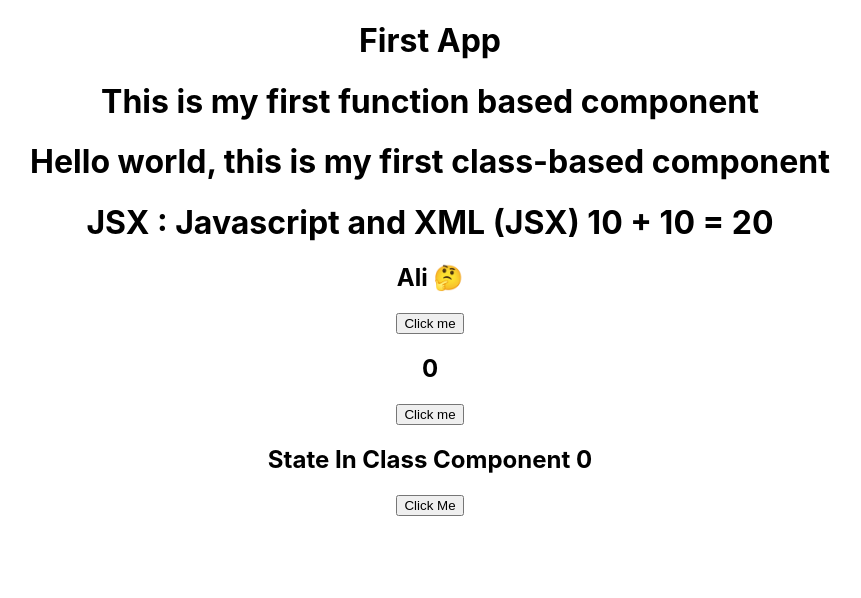
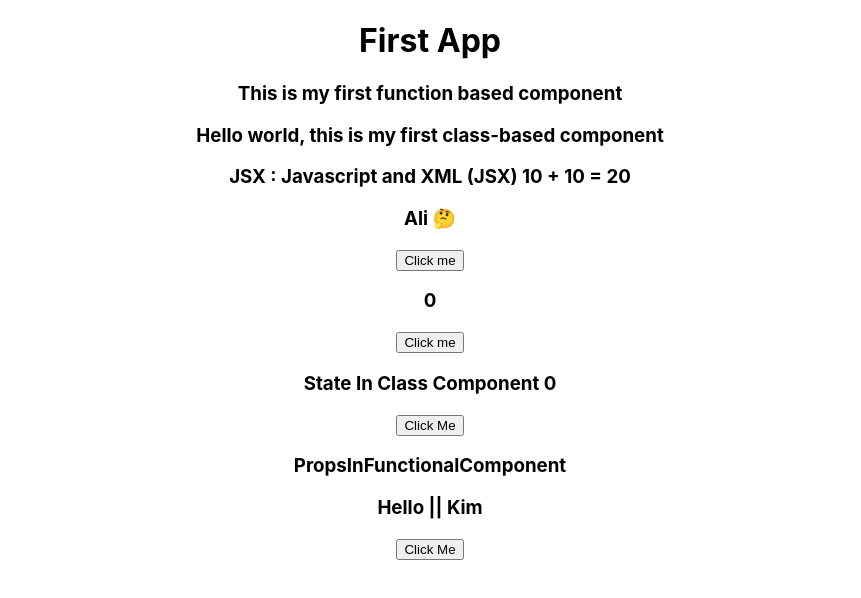
Before and after one commit to Khushboo-Jamali/new-project, a React (Create React App) app: page / in a window 1280 px wide. Shown: the top 598 px of the page, without its empty margins (210-1071 px from the left). Built offline with nearby package versions, Linux system fonts and the light colour scheme.

Commit message:
Props in functional component

```diff
--- a/src/App.js
+++ b/src/App.js
@@ -6,18 +6,33 @@ import JSX from "./JSX";
 import ClickEvent from "./ClickEvent";
 import StateInFunctionalComponent from "./StateInFunctionalComponent";
 import StateInClassComponent from "./StateInClassComponent";
+import PropsInFunctionalComponent from "./PropsInFunctionalComponent";
+import { useState } from "react";
 
 function App() {
+  const [realName, setName] = useState("Kim");
   return (
     <>
       <h1>First App</h1>
       <FuncComponent />
       <ClassComonent />
-
       <JSX />
       <ClickEvent />
       <StateInFunctionalComponent />
       <StateInClassComponent />
+      <PropsInFunctionalComponent name={realName} />
+      <button onClick={() => setName("Hussain Ali")}>Click Me</button>
+      {/* <PropsInFunctionalComponent
+        name={"Kim"}
+        email={"kimjim@gmail.com"}
+        info={{ salary: 80000, mobileNum: "039489584854" }}
+      />
+      <PropsInFunctionalComponent
+        name={"Kinza"}
+        email={"kinza@gmail.com"}
+        info={{ salary: 20000, mobileNum: "03008576854" }}
+      /> */}
+
       {/* <FuncComponent />
       <FuncComponent />
       <FuncComponent /> */}
--- a/src/ClassComponent.js
+++ b/src/ClassComponent.js
@@ -2,7 +2,7 @@ import React, { Component } from "react";
 
 class ClassComonent extends Component {
   render() {
-    return <h1>Hello world, this is my first class-based component</h1>;
+    return <h3>Hello world, this is my first class-based component</h3>;
   }
 }
 
--- a/src/ClickEvent.jsx
+++ b/src/ClickEvent.jsx
@@ -8,7 +8,7 @@ export default function ClickEvent() {
     }
   return (
     <>
-    <h2>{firstName} 🤔</h2>
+    <h3>{firstName} 🤔</h3>
     <button onClick={sayHello}>Click me </button>
     {/* <button onClick={()=>alert('hello world')}>Click me </button> */}
 
--- a/src/FuncComponent.js
+++ b/src/FuncComponent.js
@@ -1,4 +1,4 @@
 export function FuncComponent() {
-  return <h1>This is my first function based component </h1>;
+  return <h3>This is my first function based component </h3>;
 }
 // export default FuncComponent;
--- a/src/JSX.jsx
+++ b/src/JSX.jsx
@@ -3,7 +3,7 @@ import React from "react";
 export default function JSX() {
   return (
     <div>
-      <h1>JSX : Javascript and XML (JSX) 10 + 10 = {10 + 10}</h1>
+      <h3>JSX : Javascript and XML (JSX) 10 + 10 = {10 + 10}</h3>
     </div>
   );
 
--- /dev/null
+++ b/src/PropsInFunctionalComponent.jsx
@@ -0,0 +1,16 @@
+import React from 'react'
+
+export default function PropsInFunctionalComponent(propsfunc) {
+  return (
+    <>
+       <h3>PropsInFunctionalComponent </h3>
+      <h3> Hello  || {propsfunc.name}</h3>
+      {/* <h3>Email  || {propsfunc.email}</h3>
+      <h4>Salary || {propsfunc.info.salary} ||  Mobile || {propsfunc.info.mobileNum}</h4>
+ */}
+
+
+
+    </>
+  )
+}
--- a/src/StateInClassComponent.jsx
+++ b/src/StateInClassComponent.jsx
@@ -17,7 +17,7 @@ import React, {Component} from 'react';
   render (){
     return(
         <>
-        <h2>State In Class Component {this.state.name}</h2>
+        <h3>State In Class Component {this.state.name}</h3>
         <button onClick={()=>this.updateName()}>Click Me</button>
         </>
     )
--- a/src/StateInFunctionalComponent.jsx
+++ b/src/StateInFunctionalComponent.jsx
@@ -21,7 +21,7 @@ export default function StateInFunctionalComponent() {
     console.log('rendering');
   return (
     <>
-    <h2>{name}</h2>
+    <h3>{name}</h3>
     <button onClick={updateName}>Click me</button>
     </>
   )
```
